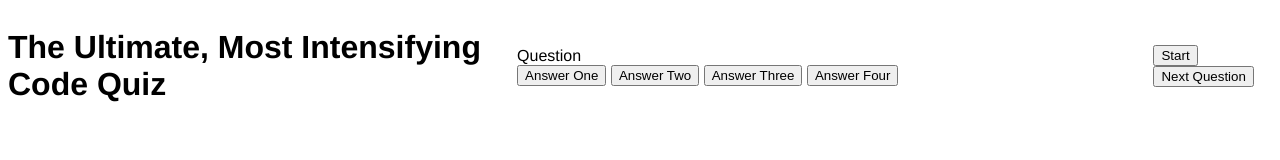
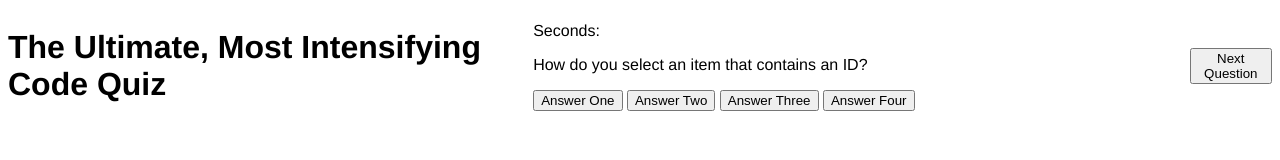
Before and after one commit to brunojoey/code-quiz, a plain HTML site: page index.html in a window 1280 px wide. Both pictures are taken after a click on the button "Start". Drawn offline with Linux system fonts and the light colour scheme.

Commit message:
Edited the buttons to show a trip for later and got the question to show up on the page.

```diff
--- a/index.html
+++ b/index.html
@@ -9,14 +9,17 @@
 <body>
     <h1> The Ultimate, Most Intensifying Code Quiz </h1>
     <div class = "container">
+        <div class = "time-left">
+            Seconds:
+        </div>
         <div class = "question-area">
-            Question
+
         </div>
         <div class = "answers-area">
-            <button class = "answer-one"> Answer One </button>
-            <button class = "answer-two"> Answer Two </button>
-            <button class = "answer-three"> Answer Three </button>
-            <button class = "answer-four"> Answer Four </button>
+            <button class = "answer-one btn-answer"> Answer One </button>
+            <button class = "answer-two btn-answer"> Answer Two </button>
+            <button class = "answer-three btn-answer"> Answer Three </button>
+            <button class = "answer-four btn-answer"> Answer Four </button>
         </div>
     </div>
     <div class = "control-btns">
--- a/script.js
+++ b/script.js
@@ -1,63 +1,117 @@
 var startButton = document.querySelector("#start-btn");
 var nextButton = document.querySelector("#next-btn");
 var questionTextArea = document.querySelector(".question-area");
-var answersArea = document.querySelector(".answers-area");
 var answerOneButton = document.querySelector(".answer-one");
 var answerTwoButton = document.querySelector(".answer-two");
 var answerThreeButton = document.querySelector(".answer-three");
 var answerFourButton = document.querySelector(".answer-four");
+// var allAnswerButtons = document.querySelector(".btn-answer");
+
+console.log(answerFourButton);
+console.log(answerOneButton);
 
 var questionsAnswers = [
-    { "question": "How do you select an item that contains an ID?",
-         "answers": [ {"Oakland Raiders": false}, {"Chicago Bears": false}, {"San Francisco 49ers": false}, {"Washington Redskins": true} ]
+    { question: "How do you select an item that contains an ID?",
+         answers: [
+            answerOneButton = {"Oakland Raiders": false},
+            answerTwoButton = {"Chicago Bears": false},
+            answerThreeButton = {"San Francisco 49ers": false},
+            answerFourButton = {"Washington Redskins": true}
+            ]
     },
 
-    { "question": "How do you select an item that contains an ID?",
-         "answers": [ {"Oakland Raiders": false}, {"Chicago Bears": false}, {"San Francisco 49ers": false}, {"Washington Redskins": true} ]
+    { question: "How do you select an item that contains an ID?",
+         answers: [
+            answerOneButton = {"Oakland Raiders": false},
+            answerTwoButton = {"Chicago Bears": false},
+            answerThreeButton = {"San Francisco 49ers": false},
+            answerFourButton = {"Washington Redskins": true}
+            ]
     },
 
-    { "question": "How do you select an item that contains an ID?",
-         "answers": [ {"Oakland Raiders": false}, {"Chicago Bears": false}, {"San Francisco 49ers": false}, {"Washington Redskins": true} ]
+    { question: "How do you select an item that contains an ID?",
+         answers: [
+            answerOneButton = {"Oakland Raiders": false},
+            answerTwoButton = {"Chicago Bears": false},
+            answerThreeButton = {"San Francisco 49ers": false},
+            answerFourButton = {"Washington Redskins": true}
+            ]
     },
 
-    { "question": "How do you select an item that contains an ID?",
-         "answers": [ {"Oakland Raiders": false}, {"Chicago Bears": false}, {"San Francisco 49ers": false}, {"Washington Redskins": true} ]
+    { question: "How do you select an item that contains an ID?",
+         answers: [
+            answerOneButton = {"Oakland Raiders": false},
+            answerTwoButton = {"Chicago Bears": false},
+            answerThreeButton = {"San Francisco 49ers": false},
+            answerFourButton = {"Washington Redskins": true}
+            ]
     },
 
-    { "question": "How do you select an item that contains an ID?",
-         "answers": [ {"Oakland Raiders": false}, {"Chicago Bears": false}, {"San Francisco 49ers": false}, {"Washington Redskins": true} ]
+    { question: "How do you select an item that contains an ID?",
+         answers: [
+            answerOneButton = {"Oakland Raiders": false},
+            answerTwoButton = {"Chicago Bears": false},
+            answerThreeButton = {"San Francisco 49ers": false},
+            answerFourButton = {"Washington Redskins": true}
+            ]
     },
 
-    { "question": "How do you select an item that contains an ID?",
-         "answers": [ {"Oakland Raiders": false}, {"Chicago Bears": false}, {"San Francisco 49ers": false}, {"Washington Redskins": true} ]
+    { question: "How do you select an item that contains an ID?",
+         answers: [
+            answerOneButton = {"Oakland Raiders": false},
+            answerTwoButton = {"Chicago Bears": false},
+            answerThreeButton = {"San Francisco 49ers": false},
+            answerFourButton = {"Washington Redskins": true}
+            ]
     },
 
-    { "question": "How do you select an item that contains an ID?",
-         "answers": [ {"Oakland Raiders": false}, {"Chicago Bears": false}, {"San Francisco 49ers": false}, {"Washington Redskins": true} ]
+    { question: "How do you select an item that contains an ID?",
+         answers: [
+            answerOneButton = {"Oakland Raiders": false},
+            answerTwoButton = {"Chicago Bears": false},
+            answerThreeButton = {"San Francisco 49ers": false},
+            answerFourButton = {"Washington Redskins": true}
+            ]
     },
 
-    { "question": "How do you select an item that contains an ID?",
-         "answers": [ {"Oakland Raiders": false}, {"Chicago Bears": false}, {"San Francisco 49ers": false}, {"Washington Redskins": true} ]
+    { question: "How do you select an item that contains an ID?",
+         answers: [
+            answerOneButton = {"Oakland Raiders": false},
+            answerTwoButton = {"Chicago Bears": false},
+            answerThreeButton = {"San Francisco 49ers": false},
+            answerFourButton = {"Washington Redskins": true}
+            ]
     },
 
-    { "question": "How do you select an item that contains an ID?",
-         "answers": [ {"Oakland Raiders": false}, {"Chicago Bears": false}, {"San Francisco 49ers": false}, {"Washington Redskins": true} ]
+    { question: "How do you select an item that contains an ID?",
+         answers: [
+            answerOneButton = {"Oakland Raiders": false},
+            answerTwoButton = {"Chicago Bears": false},
+            answerThreeButton = {"San Francisco 49ers": false},
+            answerFourButton = {"Washington Redskins": true}
+            ]
     },
 
-    { "question": "How do you select an item that contains an ID?",
-         "answers": [ {"Oakland Raiders": false}, {"Chicago Bears": false}, {"San Francisco 49ers": false}, {"Washington Redskins": true} ]
+    { question: "How do you select an item that contains an ID?",
+         answers: [
+            answerOneButton = {"Oakland Raiders": false},
+            answerTwoButton = {"Chicago Bears": false},
+            answerThreeButton = {"San Francisco 49ers": false},
+            answerFourButton = {"Washington Redskins": true}
+            ]
     }];
 
 var score = 0;
 var highScore = 0;
 var highScoreInitials = "";
+var currentQuestion = 0;
 
 startButton.addEventListener("click", startGame);
 
 function startGame() {
-for (var i = 0; i < questionsAnswers.length; i++) {
-
-}
+    startButton.style.display = "none";
+    var questionCurrent = questionsAnswers[0].question;
+    questionTextArea.innerHTML = "<p>" + questionCurrent + "<p>";
 };
 
 nextButton.addEventListener("click", nextButton);
@@ -66,6 +120,40 @@ function nextButton() {
 
 }
 
+// allAnswerButtons.addEventListener("click", selectAnswer);
+// use this to get all buttons, attributes, and data.
+
 function selectAnswer() {
+    if (answerOneButton === false) {
+        answerIsWrong();
+    } else {
+        score++;
+        answerIsCorrect();
+    }
+    if (answerTwoButton === false) {
+        answerIsWrong();
+    } else {
+        score++;
+        answerIsCorrect();
+    }
+    if (answerThreeButton === false) {
+        answerIsWrong();
+    } else {
+        score++;
+        answerIsCorrect();
+    }
+    if (answerFourButton === false) {
+        answerIsWrong();
+    } else {
+        score++;
+        answerIsCorrect();
+    }
+}
 
+function answerIsCorrect(){
+    answerIsCorrect.style.backgroundColor = "#0f0";
 }
+
+function answerIsWrong(){
+    answerIsWrong.style.backgroundColor = "#f00";
+}
```
